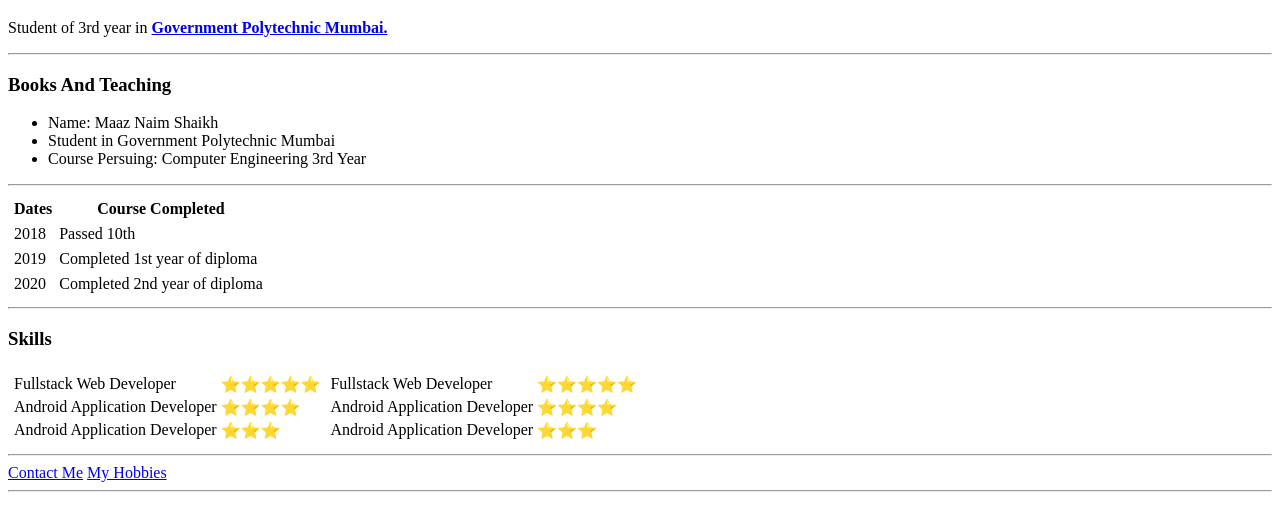
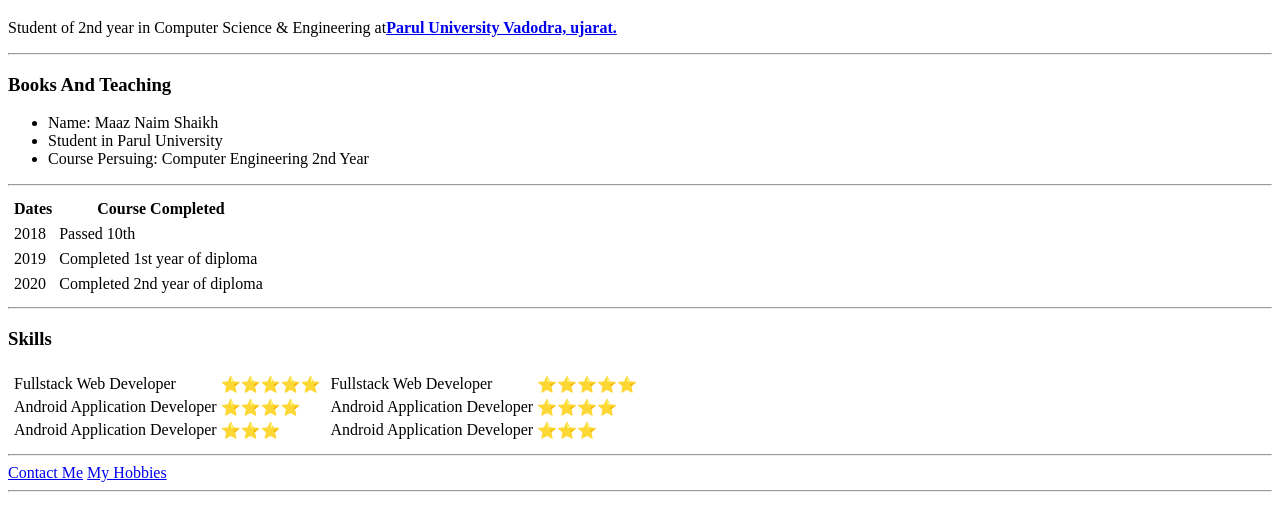
Before and after one commit to Maaz750/CV, a plain HTML site: page index.html in a window 1280 px wide. Shown: the part 269-784 px from the top of the page. Drawn offline with Linux system fonts and the light colour scheme.

Commit message:
Update index.html

```diff
--- a/index.html
+++ b/index.html
@@ -24,13 +24,13 @@ background-image: -moz-repeating-linear-gradient("C:\Users\hp\Desktop\Web Develo
 
             <cnter><h1>Maaz Shaikh</h1>
 
-             <p> Student of 3rd year in <strong><a href="https://www.gpmumbai.ac.in/" >Government Polytechnic Mumbai.</strong></a></p><hr>
+             <p> Student of 2nd year in Computer Science & Engineering at<strong><a href=https://www.paruluniversity.ac.in/ >Parul University Vadodra, ujarat.</strong></a></p><hr>
              <h3>Books And Teaching</h3>
 
              <ul>
                  <li> Name: Maaz Naim Shaikh</li>
-                 <li> Student in Government Polytechnic Mumbai</li>
-                 <li> Course Persuing: Computer Engineering 3rd Year</li>
+                 <li> Student in Parul University</li>
+                 <li> Course Persuing: Computer Engineering 2nd Year</li>
              </ul>
             <b><hr></b>
                <table cellspacing="5">
```
